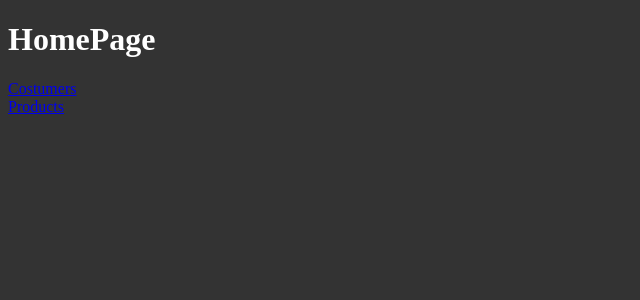
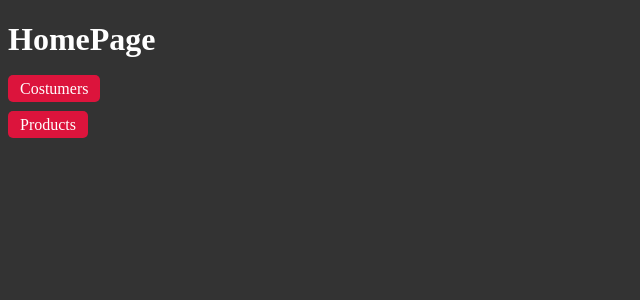
Before and after one commit to Jaoovit/nextwebapp, a Next.js app: page / in a window 1280 px wide. Shown: the top 300 px of the page, without its empty margins (0-640 px from the left). Built offline with nearby package versions, Linux system fonts and the light colour scheme.

Commit message:
modify thenavigations buttons in the homepage

```diff
--- a/src/components/navigation.jsx
+++ b/src/components/navigation.jsx
@@ -1,9 +1,14 @@
 import Link from "next/link"
+import styles from "../styles/navigation.module.css"
 
 export default function navigation (props) {
     return(
-        <Link href={props.fate} passHref>
-        <div> {props.text}</div>
-        </Link>
+        <div className={styles.navigation}>
+            <Link href={props.fate} passHref>
+            {props.text}
+            </Link>
+        </div>
+
+
     )
 }
--- a/src/pages/index.jsx
+++ b/src/pages/index.jsx
@@ -5,6 +5,7 @@ export default function home() {
         <div>
             <h1>HomePage</h1>
             <Navigation text= "Costumers" fate="/costumers"/>
+            <br></br>
             <Navigation text= "Products" fate="/products"/>
         </div>
     )
--- a/src/styles/navigation.module.css
+++ b/src/styles/navigation.module.css
@@ -0,0 +1,8 @@
+.navigation a{
+    color: white;
+    text-decoration: none;
+    background-color: crimson;
+    padding: 5px 12px;
+    border-radius: 5px;
+
+}
```
